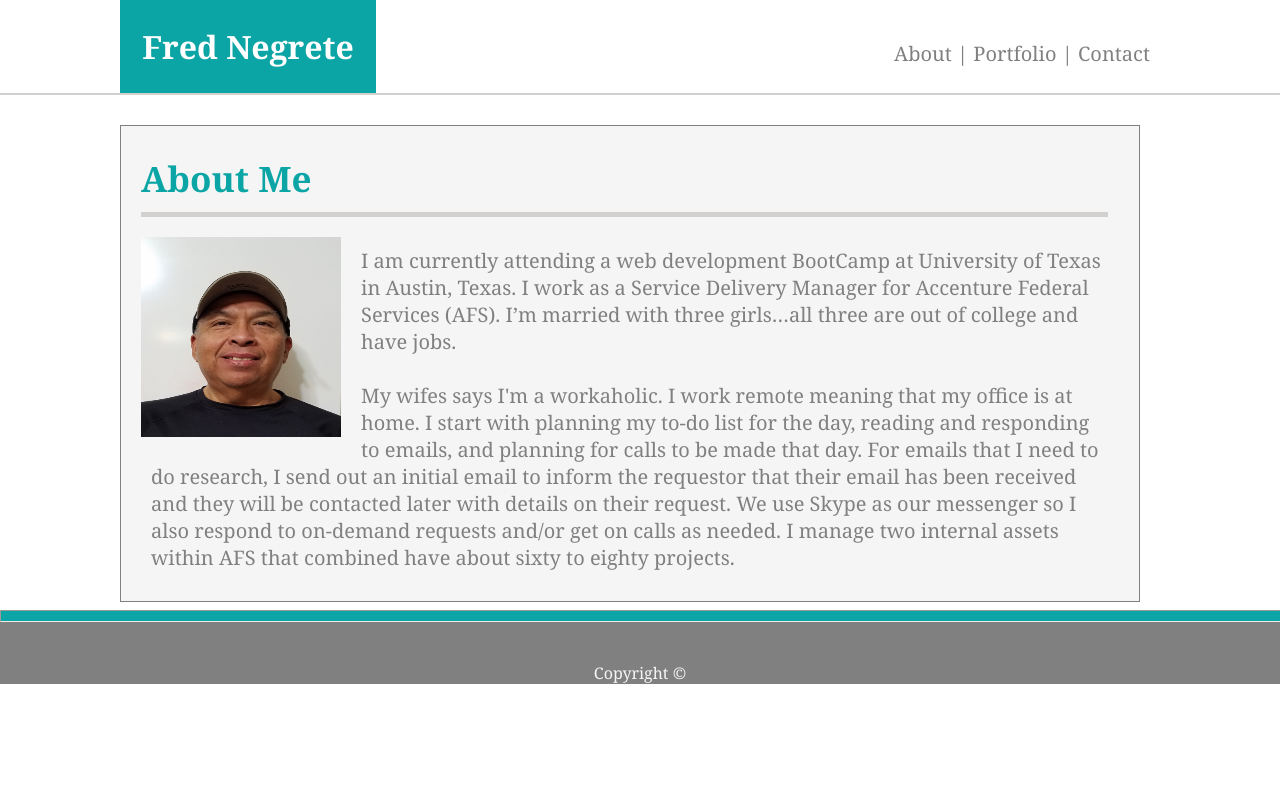
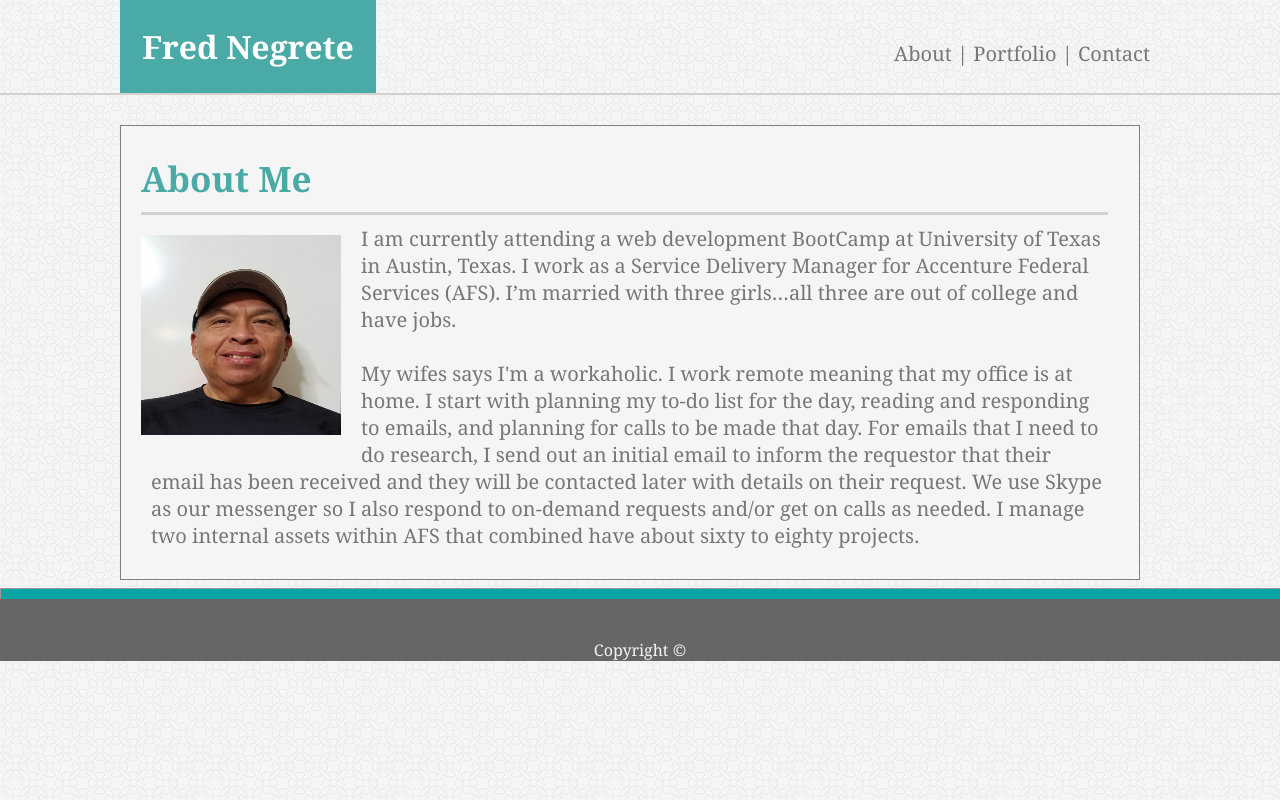
Before and after one commit to fred1n/Basic-Portfolio, a plain HTML site: page index.html in a window 1280 px wide. Drawn offline with Linux system fonts and the light colour scheme.

Commit message:
cleaned up footer section

```diff
--- a/assets/css/style.css
+++ b/assets/css/style.css
@@ -2,10 +2,14 @@ body {
     padding:0;
     margin:0;
     font-family: Georgia, Cambria, Times, 'Times New Roman';
+    background: url(../images/circles-light.png)
+
 }
 
 h1 {
-    background-color: rgb(11, 165, 165);
+   /* background: white; */
+    background-color:#4aaaa5;
+    border:#cccccc;
     color: #fff;
     width: 20%;
     margin-top: 0%;
@@ -28,7 +32,7 @@ h1 {
 
 a {
      text-decoration: none;
-     color: gray;
+     color: #777777;
  }
 
 nav {
@@ -45,10 +49,11 @@ nav {
     margin-bottom: 0;
     padding: 0;
     }
+
 .aboutme-line {
     width:95%;
     margin-left: 20px;
-        height:5px;
+    height:3px;
     background:rgb(211, 208, 208);
     margin-bottom: 0;
     padding: 0;
@@ -63,12 +68,10 @@ nav {
     }
 
 h2 {
-
-    color: rgb(11, 165, 165);
+    color:#4aaaa5;
     font-size : 35px;
     margin-left: 20px;
     margin-bottom: 10px;
-
 }
 
 .bio-image {
@@ -76,19 +79,22 @@ h2 {
     padding: 20px;
     border: 2px 2px black;
 }
+
 img {
     width: 200px;
     height: 200px;
-
+    margin-top:0%;
 }
 
 p {
     font-size: 20px;
+    margin-top:0%;
     margin-left: 20px;
     margin-right: 20px;
     padding: 10px;
-    border-top:dimgray;
-    color: gray
+    border-top:#dddddd;
+    color: #777777;
+    /* background-color: #ffffff; */
 }
 
 hr {
@@ -96,15 +102,16 @@ hr {
     background:rgb(11, 165, 165);
     margin-bottom: 0%;
     padding: 0%;
+    border-bottom-style: none;
+
     }
 
 .fixed-footer{
     clear: both;
-
     text-align: center;
     margin-bottom: 0%;
     margin-top: 0%;
-    background-color: gray;
+    background-color:#666666;
     color:whitesmoke;
     position: relative;
     bottom: 0%;
```
Also changed, not shown: index.html (+9 -6 lines), assets/images/circles-light.png (added). Lines whose indentation alone changed are shown as unchanged.
